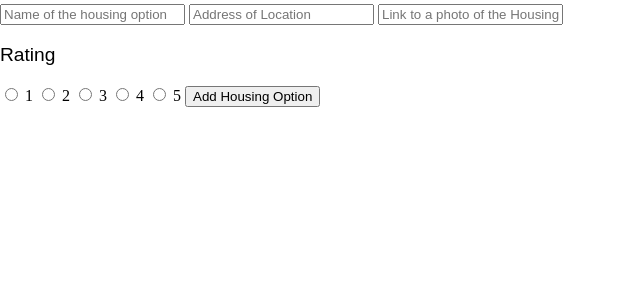
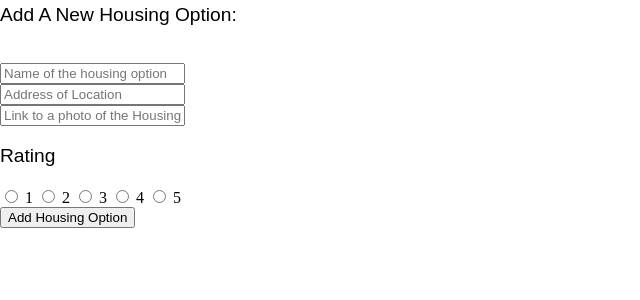
Before and after one commit to zrschool/ZotHacks2019, a Python web app: template templates/add-housing-option.html in a window 1280 px wide. Shown: the part 61-361 px from the top of the page, without its empty margins (0-640 px from the left). Run offline with Jinja, Linux system fonts and the light colour scheme; the template is opened without the code that fills it, so the values that code supplies are empty.

Commit message:
Adjusted layout of add-housing-option.html

```diff
--- a/templates/add-housing-option.html
+++ b/templates/add-housing-option.html
@@ -16,8 +16,12 @@
       </div>
     </div>
     <form id="submission" method="POST" action="/update-database">
+      <p>Add A New Housing Option:</p>
+      <br>
       <input type="text" name="option-name" placeholder="Name of the housing option" required>
+      <br>
       <input type="text" name="option-location" placeholder ="Address of Location" required>
+      <br>
       <input type="text" name="option-photo" placeholder ="Link to a photo of the Housing" required>
       <p>Rating</p>
       <input type="radio" name="option-rating" value="1.0"> 1
@@ -25,6 +29,7 @@
       <input type="radio" name="option-rating" value="3.0"> 3
       <input type="radio" name="option-rating" value="4.0"> 4
       <input type="radio" name="option-rating" value="5.0"> 5
+      <br>
       <input type="submit" name="submit" value="Add Housing Option" class="button" id="submit">
     </form>
   </body>
```
